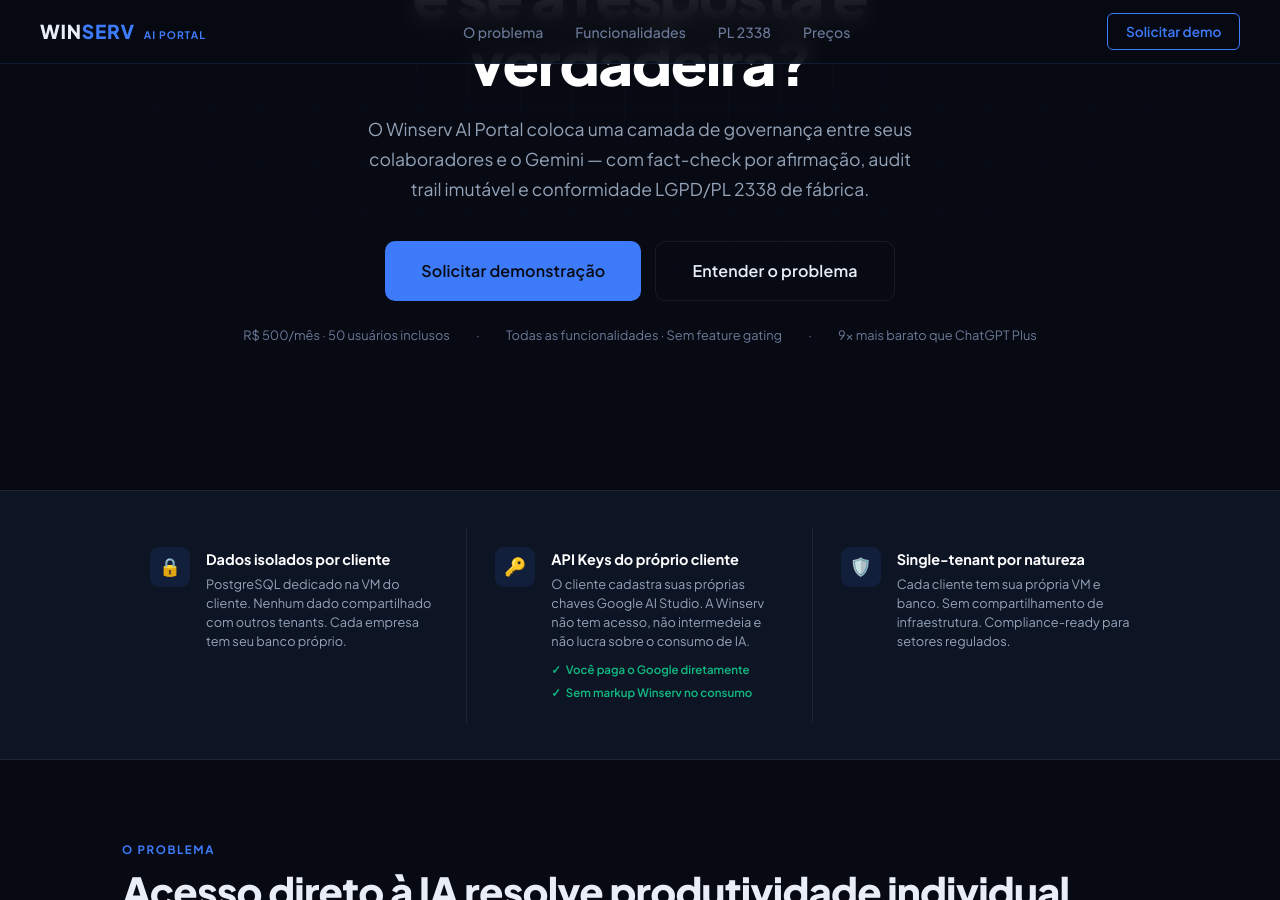
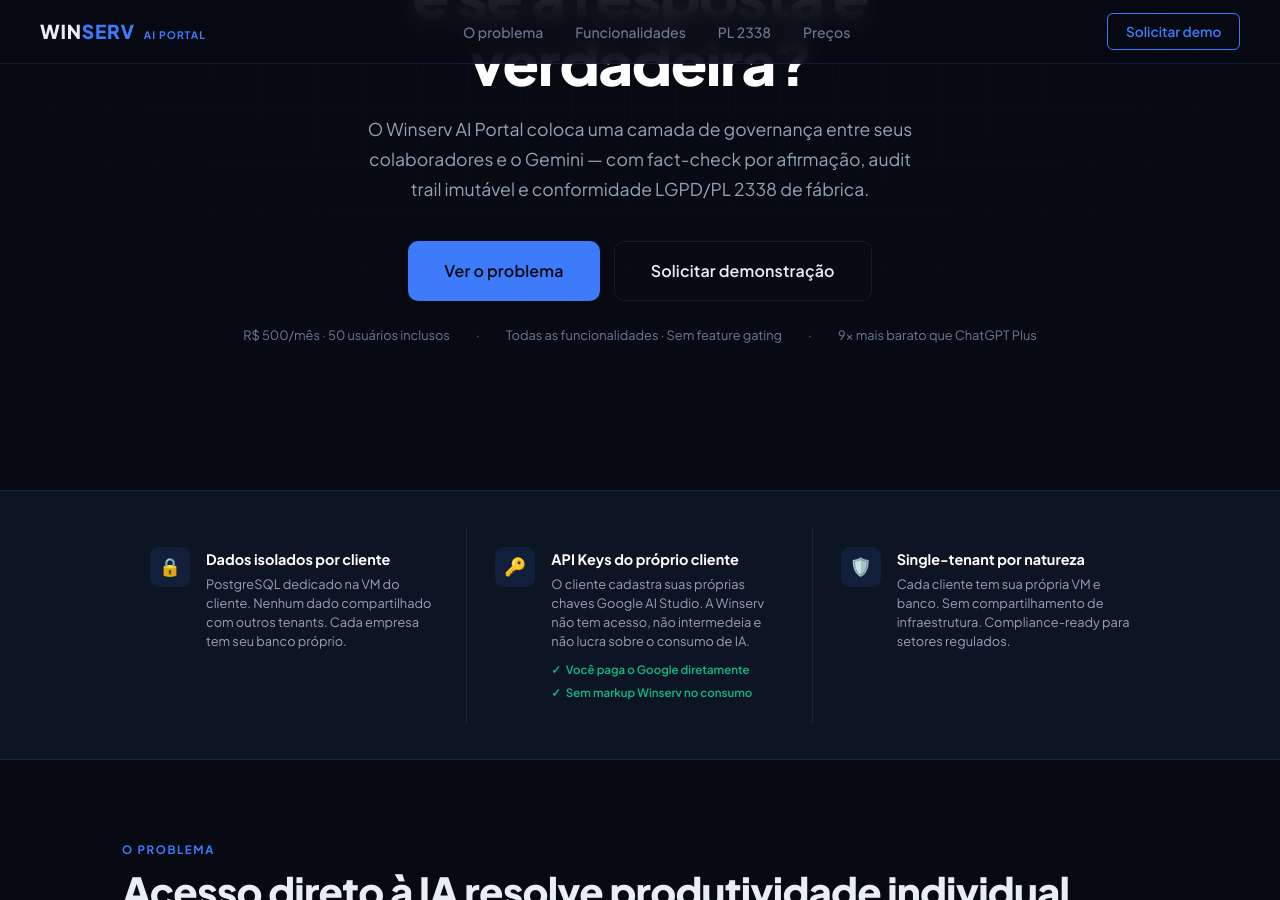
Before and after one commit to winserv/winserv-website, a Jekyll site: the page preview/winserv-ai-portal/index.html, which Jekyll copies as it is, in a window 1280 px wide and 900 px high, scrolled down 410 px. Built offline with Jekyll 4.4.1, drawn with Linux system fonts in a browser that asks for light colours.

Commit message:
ux(portal): invert hero CTA hierarchy — educate before converting
Primary button now leads to #problem (content), secondary to #cta (sales).
B2B compliance buyers need to recognize the problem before any sales intent.

Co-Authored-By: Claude Sonnet 4.6 <noreply@anthropic.com>

```diff
--- a/preview/winserv-ai-portal/index.html
+++ b/preview/winserv-ai-portal/index.html
@@ -54,8 +54,8 @@
     conformidade LGPD/PL 2338 de fábrica.
   </p>
   <div class="hero-ctas">
-    <a href="#cta" class="btn btn-primary btn-xl">Solicitar demonstração</a>
-    <a href="#problem" class="btn btn-outline btn-xl">Entender o problema</a>
+    <a href="#problem" class="btn btn-primary btn-xl">Ver o problema</a>
+    <a href="#cta" class="btn btn-outline btn-xl">Solicitar demonstração</a>
   </div>
   <p class="hero-meta">
     <span>R$ 500/mês &middot; 50 usuários inclusos</span>
```
